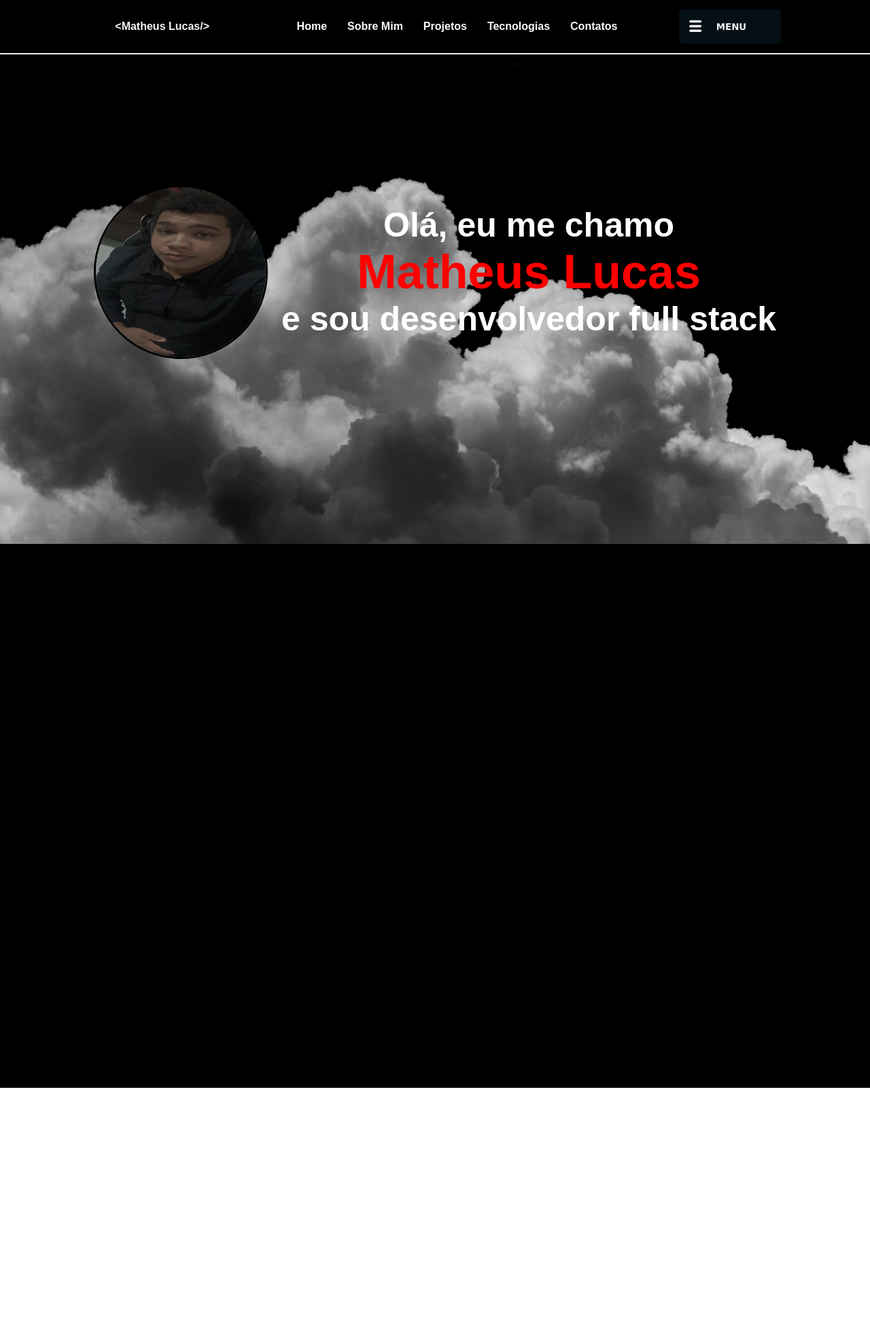
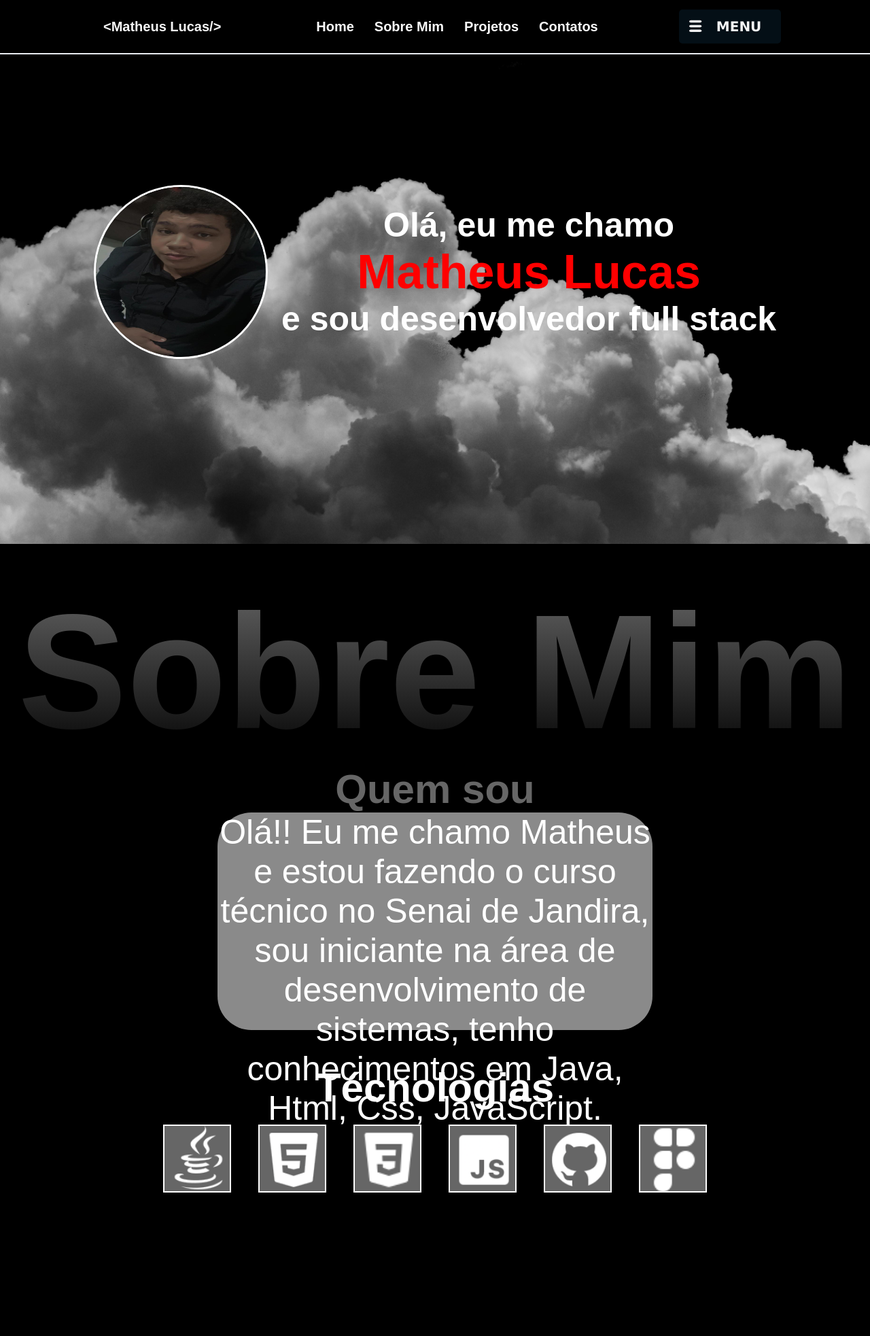
Before and after one commit to suehtam6/portf-lio_matheus, a plain HTML site: page index.html in a window 1280 px wide. Shown: the whole page at 68% size. Before the commit the page ends 1600 px from the top, so only its background shows below. Drawn offline with Linux system fonts and the light colour scheme.

```diff
--- a/css/header.css
+++ b/css/header.css
@@ -9,13 +9,13 @@ header {
     background-color: rgba(0, 0, 0, 0.774);
     border-bottom: 2px solid #e7ebef;
     font-weight: bold;
-    font-size: 1rem;
+    font-size: 20px;
     position: fixed;
 
 }
 
 .logo{
-    font-size: 1rem;
+
     width: 20%;
     color: #f5f5f5;
 }
@@ -27,12 +27,12 @@ header {
 
 .logo::before{
     content: "<";
-    font-size: 1rem;
+
 
 }
 .logo::after{
     content: "/>";
-    font-size: 1rem;
+
 }
 
 
@@ -43,6 +43,7 @@ header {
 
 #nav-list {
     display: flex;
+    transition: 0.5s;
     justify-content: center;
     gap: 30px;
     font-weight: 800;
@@ -51,12 +52,14 @@ header {
 
 
 
+/* From Uiverse.io by gagan-gv */
 .btn {
   width: 150px;
   height: 50px;
   border-radius: 5px;
   border: none;
   transition: all 0.5s ease-in-out;
+  font-size: 20px;
   font-family: Verdana, Geneva, Tahoma, sans-serif;
   font-weight: 600;
   display: flex;
--- a/css/main.css
+++ b/css/main.css
@@ -3,7 +3,7 @@ body {
     color: black;
     transition: background-color 0.8s, color 0.8s;
     background-color: #ffffff;
-    gap: 500px;
+    overflow-x: hidden;
     text-align: center;
 }
 
@@ -37,11 +37,17 @@ body {
     color: red;
 }
 
+.perfilH1:hover{
+    transition: 0.5s;
+    color: purple;
+}
+
+
 .container_inicial img{
     width: 20vw;
     height: 20vw;
     border-radius: 50%;
-    border: solid 3px black;
+    border: solid 3px rgb(255, 255, 255);
 
 }
 
@@ -49,5 +55,120 @@ body {
 #sobre{
     width: 100%;
     height: 100vh;
+    display: flex;
     background-color: black;
 }
+
+
+.titulo{
+    width: 100vw;
+    justify-content: center;
+    font-size: 30vh;
+    margin-top: 50px;
+    background: linear-gradient(#666, #000);
+    background-clip: text;
+    -webkit-background-clip: text;
+    color: transparent;
+}
+
+.container_sobreMim{
+    width: 100%;
+    display: flex;
+    flex-direction: column;
+    justify-content: center;
+
+}
+
+
+.quemSou{
+    font-size: 60px;
+    color: #666;
+    font-weight: 800;
+    background-color:#000000;
+
+}
+
+.descricao{
+    width: 100%;
+    display: flex;
+    justify-content: center;
+
+}
+.descricao p{
+    width: 50%;
+    height: 40vh;
+    text-align: center;
+    justify-content: center;
+    color: #ffffff;
+    font-size: 50px;
+    border-radius: 50px;
+    background-color: rgba(255, 255, 255, 0.541);
+}
+
+
+.habilidades{
+    width: 100%;
+    height: 50%;
+    background-color: #000;
+}
+.tecnologias{
+    color: #ffffff;
+    font-size: 60px;
+    margin-top: 50px;
+    font-weight: 800;
+}
+
+.icons{
+    display: flex;
+    justify-content: center;
+
+}
+.tech{
+    display: flex;
+    width: 100px;
+    height: 100px;
+    background-color: #666;
+    margin: 20px;
+    border: solid 2px rgb(255, 255, 255);
+}
+
+.tech img{
+    width: 100px;
+    height: 100px;
+}
+
+.java:hover{
+    transition: 0.5s;
+    border: solid 2px rgb(255, 255, 255);
+    background-color: red;
+}
+
+.html:hover{
+    transition: 0.5s;
+    border: solid 2px rgb(255, 255, 255);
+    background-color: orange;
+}
+
+.css:hover{
+    transition: 0.5s;
+    border: solid 2px rgb(255, 255, 255);
+    background-color: blue;
+}
+
+.js:hover{
+    transition: 0.5s;
+    border: solid 2px rgb(255, 255, 255);
+    background-color: yellow;
+}
+
+.git:hover{
+    transition: 0.5s;
+    border: solid 2px rgb(255, 255, 255);
+    background-color: black;
+}
+
+.figma:hover{
+    transition: 0.5s;
+    border: solid 2px rgb(255, 255, 255);
+    background:linear-gradient(red,blue,green);
+}
--- a/index.html
+++ b/index.html
@@ -4,11 +4,15 @@
 <head>
     <meta charset="UTF-8">
     <meta name="viewport" content="width=device-width, initial-scale=1.0">
-    <title>Portfolio - Matheus Lucas</title>
     <link rel="stylesheet" href="./css/reset.css">
     <link rel="stylesheet" href="./css/header.css">
     <link rel="stylesheet" href="./css/main.css">
     <link rel="stylesheet" href="./css/footer.css">
+    <link rel="preconnect" href="https://fonts.googleapis.com">
+    <link rel="preconnect" href="https://fonts.gstatic.com" crossorigin>
+    <link href="https://fonts.googleapis.com/css2?family=Ubuntu:wght@400;500;700&display=swap" rel="stylesheet">
+    <title>Portfolio - Matheus Lucas</title>
+
 </head>
 
 <body>
@@ -17,9 +21,8 @@
         <nav id="navbar">
             <ul id="nav-list">
                 <li class="nav-item active"><a href="#home">Home</a></li>
-                <li class="nav-item"><a href="#sobre"></a>Sobre Mim</li>
-                <li class="nav-item"><a href="#projetos"></a>Projetos</li>
-                <li class="nav-item"><a href="#tecnologias">Tecnologias</a></li>
+                <li class="nav-item"><a href="#sobre">Sobre Mim</a></li>
+                <li class="nav-item"><a href="#projetos">Projetos</a></li>
                 <li class="nav-item"><a href="#contatos">Contatos</a></li>
             </ul>
         </nav>
@@ -41,7 +44,7 @@
     <main>
         <section id="home">
             <div class="container_inicial">
-                <img src="./img/foto minha.jpg" alt="">
+                <img src="./img/foto minha.jpg" alt="" class="fotoMinha">
                 <div>
                     <span class="perfilSpan">Olá, eu me chamo</span>
                     <h1 class="perfilH1">Matheus Lucas</h1>
@@ -49,9 +52,38 @@
                 </div>
             </div>
         </section>
+
+
         <section id="sobre">
-            <div></div>
+            <div class="contariner_baixoMain">
+                <h1 class="titulo">Sobre Mim</h1>
+                <div class="container_sobreMim">
+                    <div class="quemSou">Quem sou</div>
+                    <div class="descricao">
+                        <p>Olá!! Eu me chamo Matheus e estou fazendo o curso técnico no Senai de Jandira, sou iniciante
+                            na
+                            área de desenvolvimento de sistemas, tenho conhecimentos em Java, Html, Css, JavaScript.</p>
+                    </div>
+                </div>
 
+                <div class="habilidades">
+                    <div class="tecnologias">Técnologias</div>
+                    <div class="icons">
+                        <div class="tech"><img src="./img/Java.png" alt="" class="java"></div>
+                        <div class="tech"><img src="./img/Html 5.png" alt="" class="html"></div>
+                        <div class="tech"><img src="./img/css3.png" alt="" class="css"></div>
+                        <div class="tech"><img src="./img/JavaScript.png" alt="" class="js"></div>
+                        <div class="tech"><img src="./img/GitHub.png" alt="" class="git"></div>
+                        <div class="tech"><img src="./img/figma.png" alt="" class="figma"></div>
+                    </div>
+                </div>
+            </div>
+        </section>
+
+        <section id="projetos">
+            <div class="container_projeto">
+
+            </div>
         </section>
     </main>
 
```
Also changed, not shown: img/Fundo1.jpg (deleted), img/GitHub.png (added), img/Html 5.png (added), img/Java.png (added), img/JavaScript.png (added), img/css3.png (added), img/figma.png (added), img/fundo2.jpg (deleted), img/projeto1.png (added), img/projeto2.png (added), img/projeto3.png (added), img/projeto4.png (added). Lines whose indentation alone changed are shown as unchanged.
